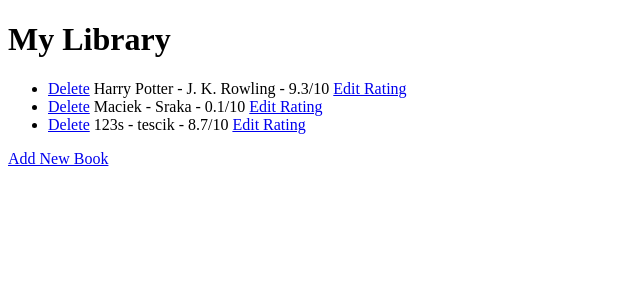
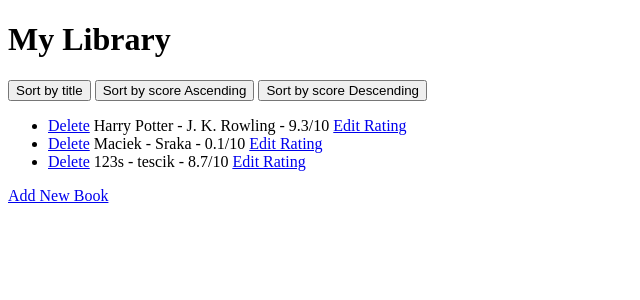
Before and after one commit to Hugebob1/SqlLiteBookShelf, a Flask app: page / in a window 1280 px wide. Shown: the top 300 px of the page, without its empty margins (0-640 px from the left). Run offline with Flask 3, Linux system fonts and the light colour scheme.

Commit message:
added simple order by buttons

```diff
--- a/main.py
+++ b/main.py
@@ -28,11 +28,24 @@ class Book(db.Model):
 with app.app_context():
   db.create_all()
 
-all_books = []
+
 
 @app.route('/', methods=['GET', 'POST'])
 def home():
-    return render_template("index.html", books=db.session.query(Book).all())
+    books = db.session.query(Book).all()
+
+    if request.method == 'POST':
+        tmp = request.form.get("Sort")
+        print(tmp)
+        if tmp=="bytitle":
+            books = db.session.query(Book).order_by(Book.title).all()
+        if tmp=="byscoreAsc":
+            books = db.session.query(Book).order_by(Book.rating).all()
+        if tmp=="byscoreDesc":
+            books = db.session.query(Book).order_by(Book.rating.desc()).all()
+
+    db.session.query(Book.rating).all()
+    return render_template("index.html", books=books)
 
 
 @app.route("/add", methods=["GET", "POST"])
@@ -44,13 +57,6 @@ def add():
             author=request.form["author"],
             rating=request.form["rating"]
         )
-
-        tmp = {
-            "title": request.form["title"],
-            "author": request.form["author"],
-            "rating": request.form["rating"]
-        }
-        all_books.append(tmp)
 
         db.session.add(new_book)
         db.session.commit()
--- a/templates/index.html
+++ b/templates/index.html
@@ -6,6 +6,12 @@
 </head>
 <body>
 <h1>My Library</h1>
+    <form action="{{ url_for('home') }}" method="POST">
+        <button name="Sort" value="bytitle">Sort by title</button>
+        <button name="Sort" value="byscoreAsc">Sort by score Ascending</button>
+        <button name="Sort" value="byscoreDesc">Sort by score Descending</button>
+
+    </form>
         {% if not books %}
         <p>Library is empty.</p>
         {% endif %}
```
Also changed, not shown: instance/new-books-collection.db.
